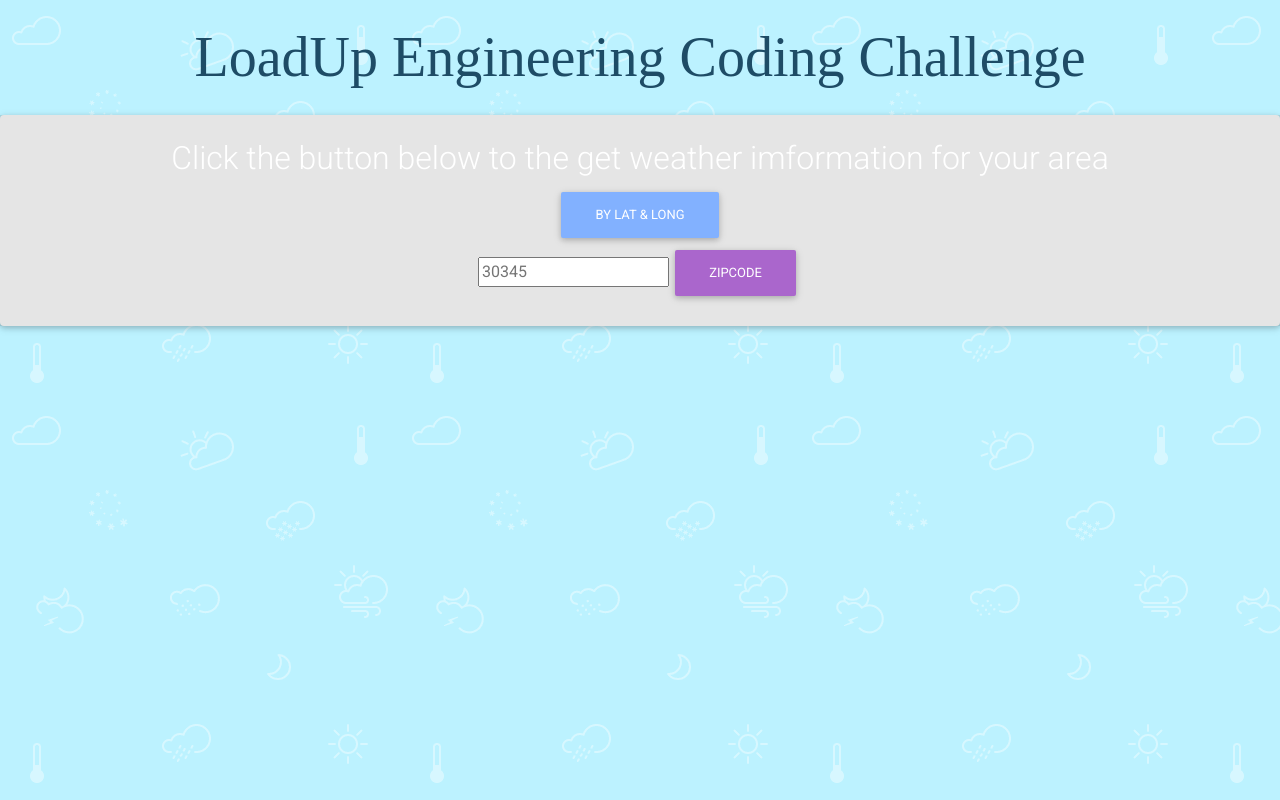
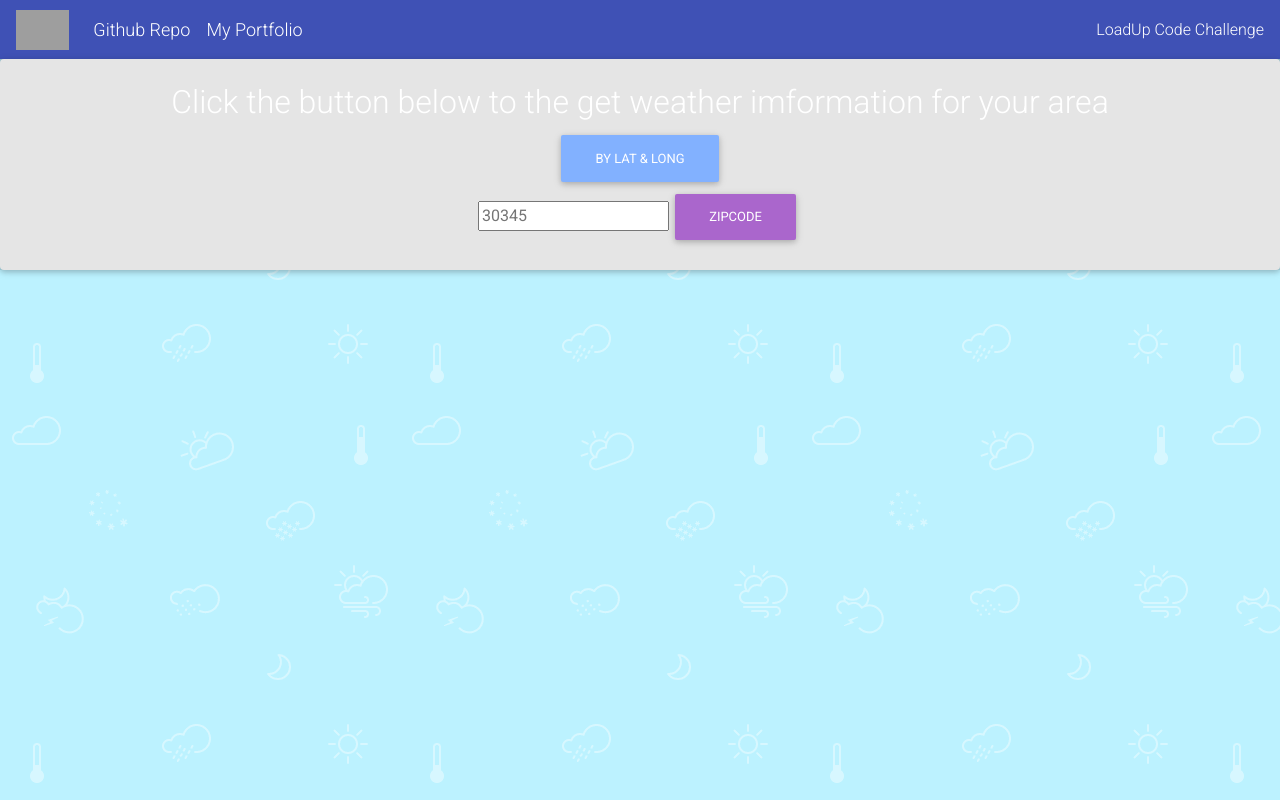
Before and after one commit to scottjr101/LoadUpCodeChallenge, a React (Create React App) app: page / in a window 1280 px wide. Built offline with nearby package versions, Linux system fonts and the light colour scheme; no server answers; grey boxes are pictures that could not be loaded.

Commit message:
added navbar

```diff
--- a/src/components/layout/Header.js
+++ b/src/components/layout/Header.js
@@ -3,11 +3,57 @@
 const Header = () => {
   return (
     <Fragment>
-      <div className='container-fluid'>
-        <h1 className='py-4 text-center customFont m-0'>
-          LoadUp Engineering Coding Challenge
-        </h1>
-      </div>
+      <nav className='navbar navbar-expand-lg navbar-dark indigo'>
+        <img
+          src='https://cdn.pixabay.com/photo/2013/04/01/09/22/warm-98534_1280.png'
+          className='mr-3'
+          style={{ height: '2.5rem' }}
+          alt='Weather Icon'
+        />
+        <button
+          className='navbar-toggler'
+          type='button'
+          data-toggle='collapse'
+          data-target='#navbarText'
+          aria-controls='navbarText'
+          aria-expanded='false'
+          aria-label='Toggle navigation'
+        >
+          <span className='navbar-toggler-icon' />
+        </button>
+        <div className='collapse navbar-collapse' id='navbarText'>
+          <ul className='navbar-nav mr-auto'>
+            <li
+              className='nav-item'
+              data-toggle='collapse'
+              data-target='.navbar-collapse.show'
+            >
+              <a className='nav-link' href='https://github.com/scottjr101/LoadUpCodeChallenge'>
+                Github Repo
+              </a>
+            </li>
+            <li
+              className='nav-item'
+              data-toggle='collapse'
+              data-target='.navbar-collapse.show'
+            >
+              <a className='nav-link' href='https://scottladd.herokuapp.com/'>
+                My Portfolio
+              </a>
+            </li>
+            {/* <li
+              className='nav-item'
+              data-toggle='collapse'
+              data-target='.navbar-collapse.show'
+            >
+              <a className='nav-link' href='#'>
+                Pricing
+              </a>
+            </li> */}
+          </ul>
+          <span className='navbar-text white-text'>LoadUp Code Challenge</span>
+        </div>
+      </nav>
     </Fragment>
   );
 };
```
